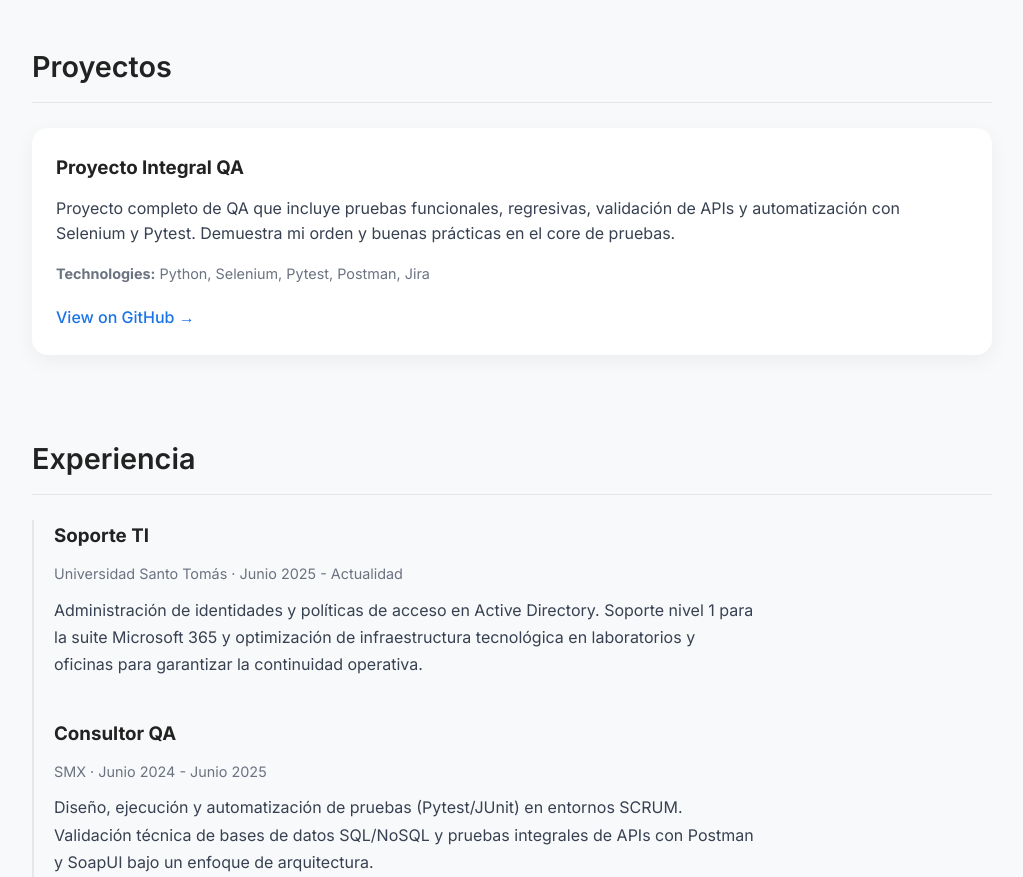
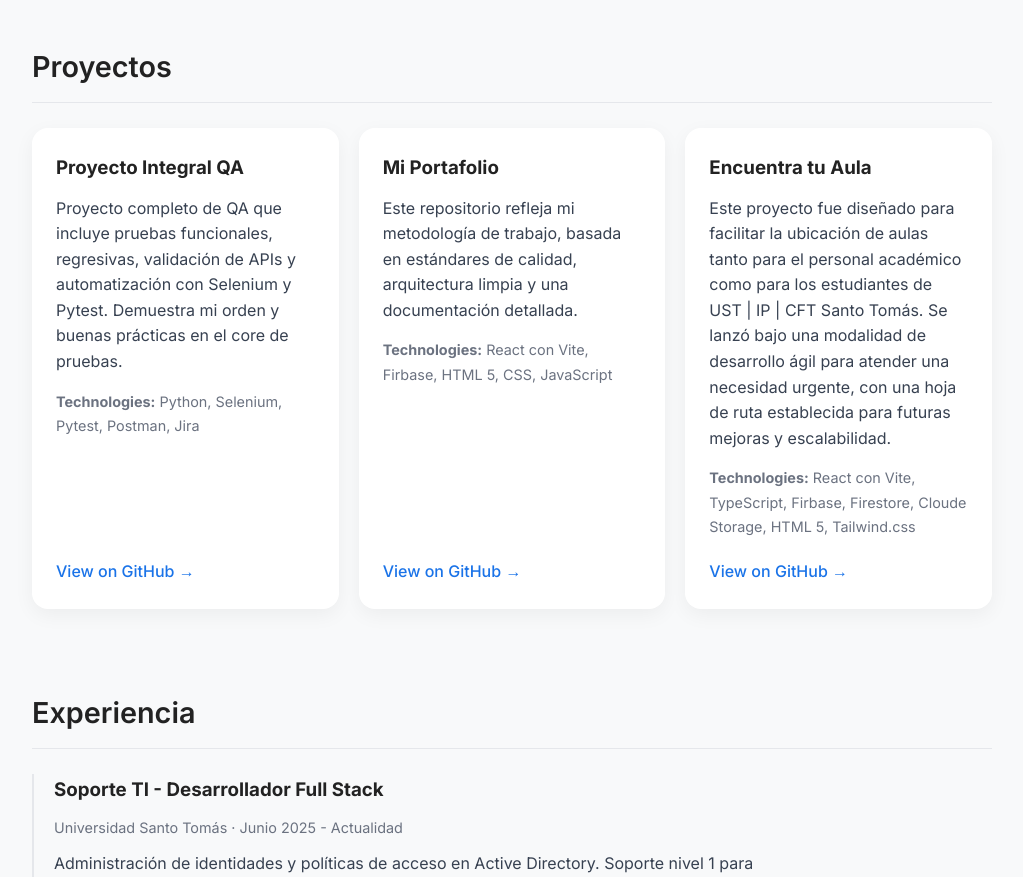
Before and after one commit to Alex-af-2024/portafolio-af, a React (Vite) app: page / in a window 1280 px wide. Shown: the part 1920-2797 px from the top of the page, without its empty margins (128-1151 px from the left). Built offline with nearby package versions, Linux system fonts and the light colour scheme.

Commit message:
Se agrega proyectos en produccion a Projects

```diff
--- a/src/components/Projects/Projects.css
+++ b/src/components/Projects/Projects.css
@@ -5,11 +5,17 @@
 }
 
 .project-card {
+  display: flex;
+  flex-direction: column;
   background-color: white;
   padding: 24px;
   border-radius: 16px;
   box-shadow: 0 6px 20px rgba(0, 0, 0, 0.05);
   transition: transform 0.25s ease, box-shadow 0.25s ease;
+}
+
+.project-link {
+  margin-top: auto;
 }
 
 .project-card:hover {
--- a/src/data/profile.en.js
+++ b/src/data/profile.en.js
@@ -9,7 +9,7 @@ export default {
     title: "About Me",
 
     description: `
-    I am a Programmer Analyst driven by technical excellence. I combine advanced knowledge in databases and backend development with over a decade of experience solving complex technical problems in the automotive sector. My professional maturity allows me to lead continuous improvement processes, adapt to agile environments (SCRUM), and ensure software quality through structured testing and deep architectural analysis.
+    I am a Programmer Analyst driven by technical excellence. I combine advanced knowledge in databases and Full Stack development with over a decade of experience solving complex technical problems in the automotive sector. My professional maturity allows me to lead continuous improvement processes, adapt to agile environments (SCRUM), and ensure software quality through structured testing and deep architectural analysis.
     `,
   },
 
@@ -57,6 +57,28 @@ export default {
 
           link: "https://github.com/Alex-af-2024/proyecto-qa-integral",
         },
+        {
+          id: "id-portafolio-af",
+          title: "My Portfolio",
+
+          description:
+            "This repository reflects my workflow, built on industry standards, clean architecture, and comprehensive documentation",
+
+          technologies: ["React & Vite", "Firbase", "HTML 5", "CSS", "JavaScript"],
+
+          link: "https://github.com/Alex-af-2024/portafolio-af",
+        },
+        {
+          id: "id-encuentra-tu-aula",
+          title: "Find Your Classroom",
+
+          description:
+            "This project was designed to simplify classroom navigation for faculty and students across UST | IP | CFT Santo Tomás. It was launched using an agile development approach to address an urgent need, with a clear roadmap in place for future enhancements and scalability.",
+
+          technologies: ["React con Vite", "TypeScript", "Firbase", "Firestore", "Cloude Storage", "HTML 5", "Tailwind.css"],
+
+          link: "https://github.com/Alex-af-2024/encuentra-tu-aula",
+        },
       ],
   },
 
@@ -65,7 +87,7 @@ export default {
     items: [
       {
         id: "it-support-st",
-        role: "IT Support",
+        role: "IT Support - Developer Full Stack",
         company: "Universidad Santo Tomás",
         period: "June 2025 - Present",
         description:
--- a/src/data/profile.es.js
+++ b/src/data/profile.es.js
@@ -9,7 +9,7 @@ export default {
     title: "Sobre mí",
 
     description: `
-    Soy un Analista Programador orientado a la excelencia técnica. Combino conocimientos avanzados en bases de datos y desarrollo backend con más de una década de trayectoria en resolución de problemas técnicos complejos en el sector automotriz. Mi madurez profesional me permite liderar procesos de mejora continua, adaptarme a entornos ágiles (SCRUM) y garantizar la calidad del software mediante pruebas estructuradas y un análisis profundo de la arquitectura.
+    Soy un Analista Programador orientado a la excelencia técnica. Combino conocimientos avanzados en bases de datos y desarrollo Full Stack con más de una década de trayectoria en resolución de problemas técnicos complejos en el sector automotriz. Mi madurez profesional me permite liderar procesos de mejora continua, adaptarme a entornos ágiles (SCRUM) y garantizar la calidad del software mediante pruebas estructuradas y un análisis profundo de la arquitectura.
     `,
   },
 
@@ -56,6 +56,28 @@ export default {
 
         link: "https://github.com/Alex-af-2024/proyecto-qa-integral",
       },
+      {
+        id: "id-portafolio-af",
+        title: "Mi Portafolio",
+
+        description:
+          "Este repositorio refleja mi metodología de trabajo, basada en estándares de calidad, arquitectura limpia y una documentación detallada.",
+
+        technologies: ["React con Vite", "Firbase", "HTML 5", "CSS", "JavaScript"],
+
+        link: "https://github.com/Alex-af-2024/portafolio-af",
+      },
+      {
+        id: "id-encuentra-tu-aula",
+        title: "Encuentra tu Aula",
+
+        description:
+          "Este proyecto fue diseñado para facilitar la ubicación de aulas tanto para el personal académico como para los estudiantes de UST | IP | CFT Santo Tomás. Se lanzó bajo una modalidad de desarrollo ágil para atender una necesidad urgente, con una hoja de ruta establecida para futuras mejoras y escalabilidad.",
+
+        technologies: ["React con Vite", "TypeScript", "Firbase", "Firestore", "Cloude Storage", "HTML 5", "Tailwind.css"],
+
+        link: "https://github.com/Alex-af-2024/encuentra-tu-aula",
+      },
     ],
   },
 
@@ -64,7 +86,7 @@ export default {
     items: [
       {
         id: "it-support-st",
-        role: "Soporte TI",
+        role: "Soporte TI - Desarrollador Full Stack",
         company: "Universidad Santo Tomás",
         period: "Junio 2025 - Actualidad",
         description:
```
